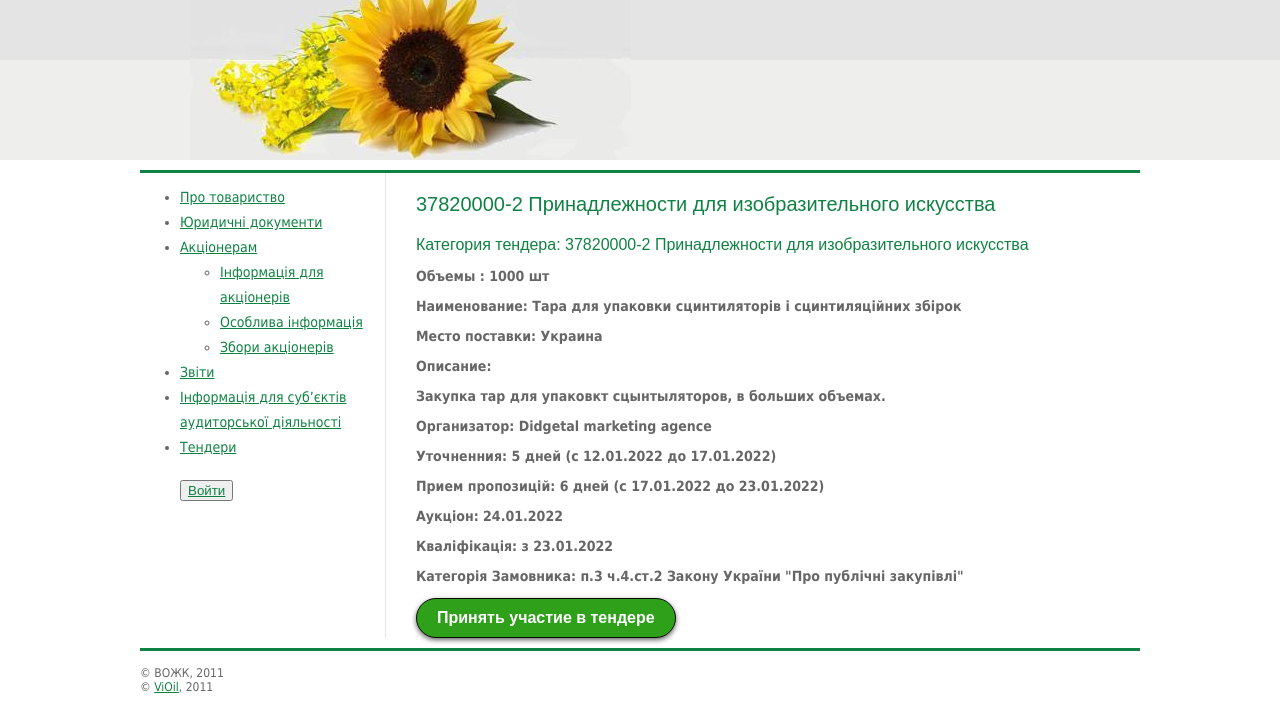
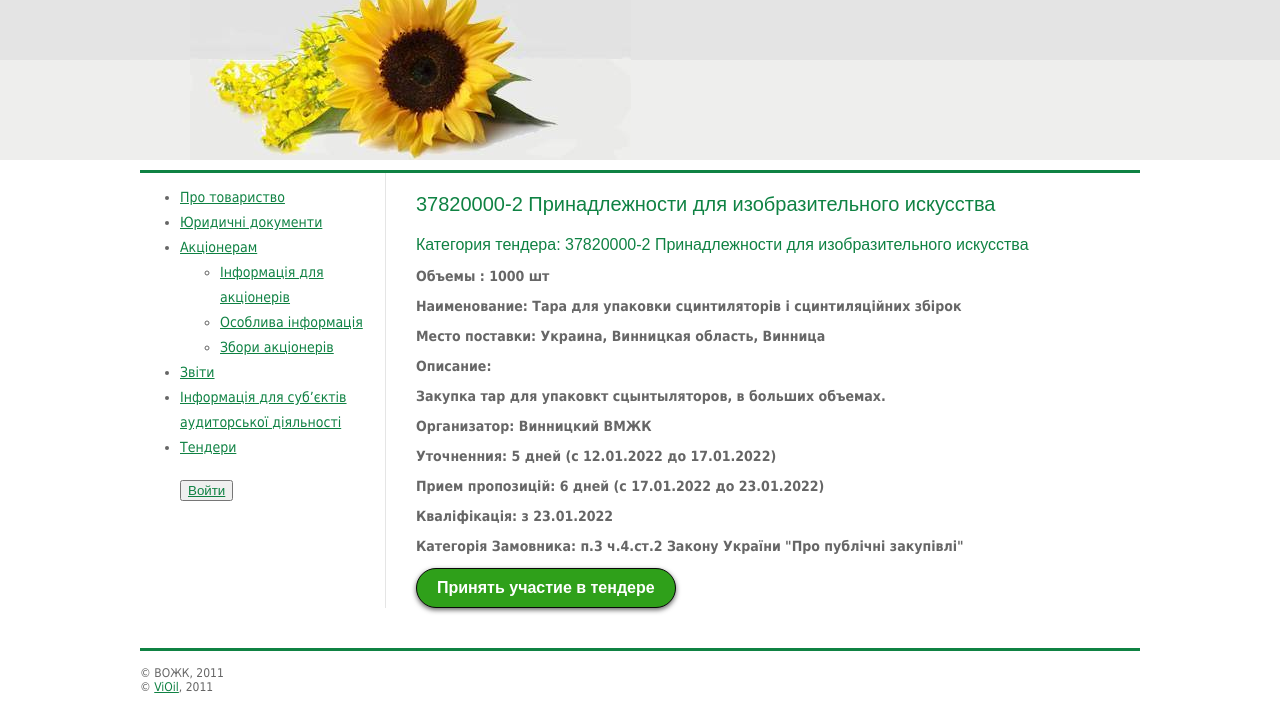
Before and after one commit to VMZHK/vmzk.github.io, a plain HTML site: page tender13.html in a window 1280 px wide. Shown: the part 85-800 px from the top of the page. Drawn offline with Linux system fonts and the light colour scheme.

Commit message:
Update tender13.html

```diff
--- a/tender13.html
+++ b/tender13.html
@@ -84,13 +84,12 @@ ul.main-menu li.a { color:#81669c; }
 <h2>Категория тендера: 37820000-2 Принадлежности для изобразительного искусства</h2>
 <h3>Объемы :  1000 шт</h3>
 <h3>Наименование: Тара для упаковки сцинтиляторів і сцинтиляційних збірок</h3>
-<h3>Место поставки: Украина</h3>
+<h3>Место поставки: Украина, Винницкая область, Винница</h3>
 <h3> Описание:</h3>
 <h3>Закупка тар для упаковкт сцынтыляторов, в больших объемах.  </h3>
-<h3>Организатор: Didgetal marketing agence</h3>
+<h3>Организатор: Винницкий ВМЖК</h3>
 <h3>Уточненния: 5 дней (с 12.01.2022 до 17.01.2022)</h3>
 <h3>Прием пропозицій: 6 дней (с 17.01.2022 до 23.01.2022)</h3>
-<h3>Аукціон: 24.01.2022</h3>
 <h3>Кваліфікація: з 23.01.2022</h3>
 <h3>Категорія Замовника: п.3 ч.4.ст.2 Закону України "Про публічні закупівлі"</h3>
 
```
